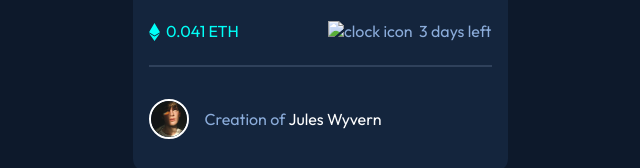
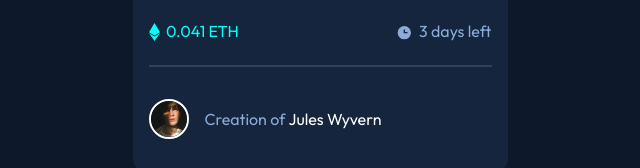
Before and after one commit to justcoder42022/nft-preview-card-component-main, a plain HTML site: page index.html in a window 1280 px wide. Shown: the part 559-727 px from the top of the page, without its empty margins (320-960 px from the left). Drawn offline with Linux system fonts and the light colour scheme; the site is published under a folder, as on GitHub Pages, so addresses that start at the root find nothing.

Commit message:
Update index.html

```diff
--- a/index.html
+++ b/index.html
@@ -46,7 +46,7 @@
             0.041 ETH
           </li>
           <li>
-            <img class="icon" src="/images/icon-clock.svg" alt="clock icon" />
+            <img class="icon" src="images/icon-clock.svg" alt="clock icon" />
           3 days left
           </li>
         </ul>
```
